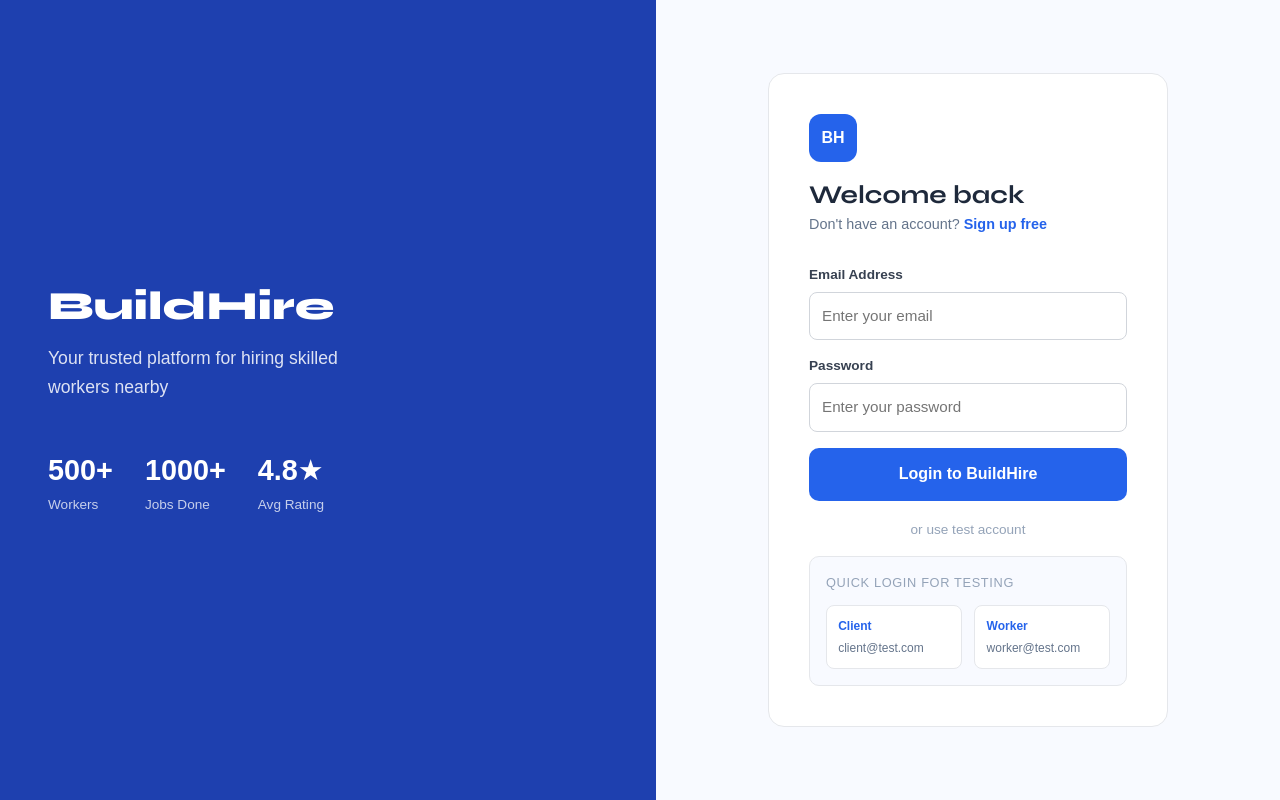
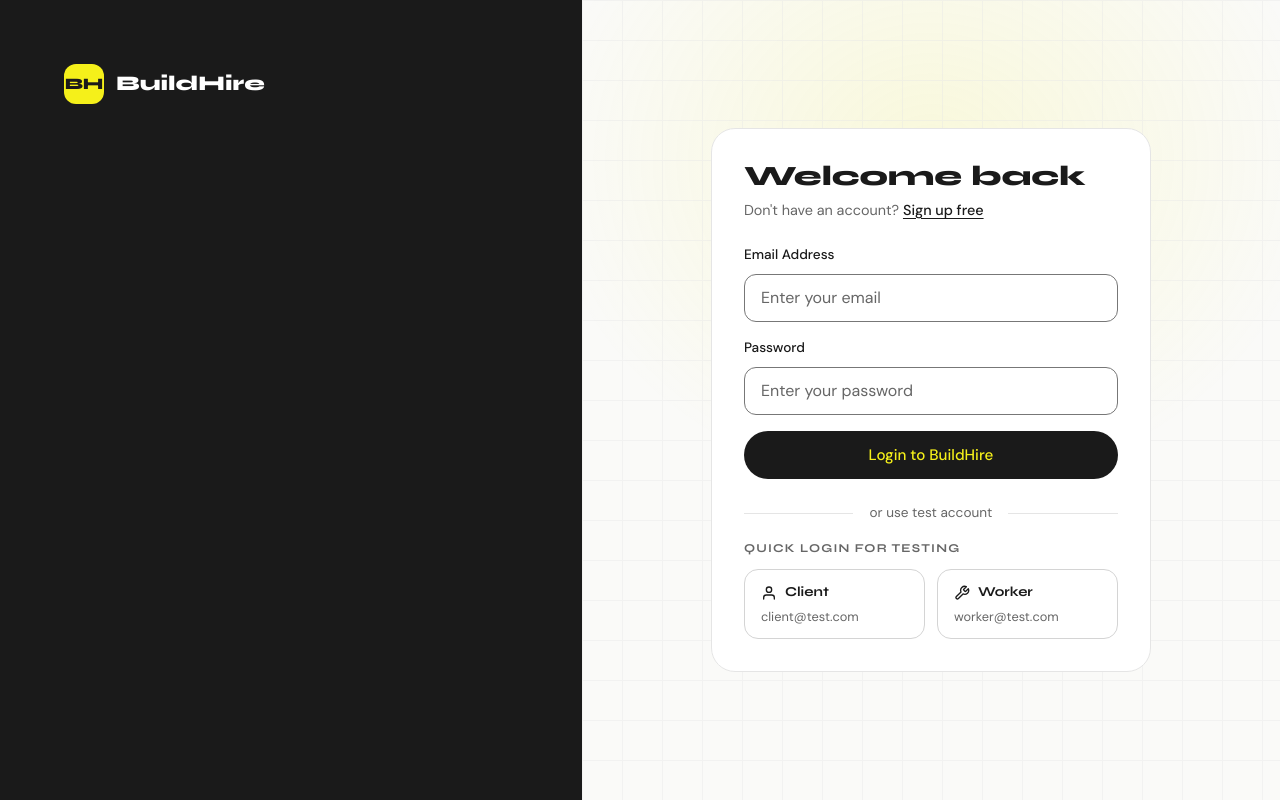
Before and after one commit to RayAlok408/BuildHire-Project-, a React (Create React App) app in the folder client/: page /login in a window 1280 px wide. Built offline with nearby package versions, Linux system fonts and the light colour scheme; no server answers.

Commit message:
revamp: login to design system (split layout, shared Field/Button/Alert, icon test tiles)

```diff
--- a/client/src/components/components.css
+++ b/client/src/components/components.css
@@ -258,6 +258,30 @@
 .bh-reveal--group > .bh-stagger { opacity: 0; }
 .bh-reveal--group.is-visible > .bh-stagger { opacity: 1; animation: bh-rise var(--motion-reveal) var(--motion-ease) backwards; }
 
+/* ---------- Inline link (button that reads as a link) ---------- */
+.bh-link {
+  padding: 0 var(--space-4); margin: 0 calc(var(--space-4) * -1);
+  background: none; border: 0; border-radius: var(--space-4);
+  font: inherit; font-weight: 500; color: var(--ink); cursor: pointer;
+  text-decoration: underline; text-underline-offset: 3px;
+  transition: background-color var(--motion-fast) var(--motion-ease);
+}
+.bh-link:hover { background: var(--yellow); text-decoration: none; }
+
+/* ---------- Divider with a label ---------- */
+.bh-divider { display: flex; align-items: center; gap: var(--space-16); font-size: 0.85rem; color: var(--muted-text); }
+.bh-divider::before, .bh-divider::after { content: ''; flex: 1; height: 1px; background: var(--line); }
+
+/* ---------- Landing backdrop: grid + the subtle yellow glow (the only glow in the app) ---------- */
+.bh-backdrop { position: relative; isolation: isolate; }
+.bh-backdrop::before, .bh-backdrop::after { content: ''; position: absolute; inset: 0; z-index: -1; pointer-events: none; }
+.bh-backdrop::before { background: radial-gradient(ellipse 80% 60% at 50% 20%, var(--yellow-glow) 0%, transparent 70%); }
+.bh-backdrop::after {
+  opacity: 0.4;
+  background-image: linear-gradient(var(--line) 1px, transparent 1px), linear-gradient(90deg, var(--line) 1px, transparent 1px);
+  background-size: 40px 40px;
+}
+
 /* ---------- Motion off ---------- */
 @media (prefers-reduced-motion: reduce) {
   .bh-btn:hover, .bh-card--hover:hover { transform: none !important; box-shadow: none !important; }
--- /dev/null
+++ b/client/src/pages/Auth.css
@@ -0,0 +1,70 @@
+/* Login + Register layout: dark brand panel on the left, form on the landing's grid backdrop. */
+
+.bh-auth { display: grid; grid-template-columns: minmax(0, 5fr) minmax(0, 6fr); min-height: 100vh; }
+
+/* ---------- Brand panel ---------- */
+.bh-auth__brand {
+  position: sticky; top: 0; align-self: start; min-height: 100vh;
+  display: flex; flex-direction: column; justify-content: space-between; gap: var(--space-48);
+  padding: var(--space-64);
+  background: var(--ink); color: var(--white);
+}
+.bh-auth__headline { max-width: 460px; margin-bottom: var(--space-32); font-size: clamp(2rem, 3.2vw, 3rem); line-height: 1.1; color: var(--white); }
+.bh-auth__accent { color: var(--yellow); }
+.bh-auth__list { list-style: none; display: flex; flex-direction: column; gap: var(--space-16); max-width: 460px; }
+.bh-auth__list li { display: flex; align-items: center; gap: var(--space-12); font-size: 1rem; color: var(--white); }
+.bh-auth__tick {
+  width: 28px; height: 28px; flex-shrink: 0;
+  display: flex; align-items: center; justify-content: center;
+  background: var(--yellow); color: var(--ink); border-radius: 50%;
+}
+
+/* ---------- Form side ---------- */
+.bh-auth__main {
+  display: flex; align-items: center; justify-content: center;
+  padding: var(--space-48) var(--space-24);
+}
+.bh-auth__card { width: 100%; max-width: 440px; }
+.bh-auth__title { margin-bottom: var(--space-8); font-size: 1.75rem; }
+.bh-auth__sub { margin-bottom: var(--space-24); font-size: 0.9rem; color: var(--muted-text); }
+.bh-auth__form { display: flex; flex-direction: column; gap: var(--space-16); }
+.bh-auth__form .bh-divider { margin-top: var(--space-8); }
+
+/* ---------- Quick-login test accounts ---------- */
+.bh-test { margin-top: var(--space-16); }
+.bh-test__title { margin-bottom: var(--space-12); font-family: var(--font-display); font-size: 0.75rem; font-weight: 700; letter-spacing: 0.1em; text-transform: uppercase; color: var(--muted-text); }
+.bh-test__row { display: grid; grid-template-columns: 1fr 1fr; gap: var(--space-12); }
+.bh-test__tile {
+  display: flex; flex-direction: column; align-items: flex-start; gap: var(--space-4);
+  padding: var(--space-12) var(--space-16);
+  background: var(--white); border: 1px solid var(--border-strong); border-radius: var(--radius-tile);
+  text-align: left; cursor: pointer;
+  transition: transform var(--motion-base) var(--motion-ease), box-shadow var(--motion-base) var(--motion-ease), border-color var(--motion-base) var(--motion-ease);
+}
+.bh-test__role { display: inline-flex; align-items: center; gap: var(--space-8); font-family: var(--font-display); font-size: 0.85rem; font-weight: 700; color: var(--ink); }
+.bh-test__email { font-size: 0.8rem; color: var(--muted-text); word-break: break-all; }
+@media (hover: hover) {
+  .bh-test__tile:hover { transform: translateY(-2px); border-color: var(--ink); box-shadow: var(--shadow-lift); }
+}
+@media (prefers-reduced-motion: reduce) {
+  .bh-test__tile:hover { transform: none; box-shadow: none; }
+}
+
+/* ---------- Register role switch ---------- */
+.bh-auth__roles { margin-bottom: var(--space-24); }
+
+/* ---------- Responsive ---------- */
+@media (max-width: 900px) {
+  .bh-auth { grid-template-columns: 1fr; }
+  .bh-auth__brand { position: static; min-height: 0; gap: 0; padding: var(--space-24) 6%; }
+  .bh-auth__headline { margin: var(--space-24) 0 0; font-size: 1.5rem; }
+  .bh-auth__brand .bh-stats, .bh-auth__list { display: none; }
+  .bh-auth__main { padding: var(--space-32) 6% var(--space-48); }
+}
+@media (max-width: 600px) {
+  .bh-auth__headline { display: none; }
+  .bh-auth__brand { padding: var(--space-16) 6%; }
+}
+@media (max-width: 380px) {
+  .bh-test__row { grid-template-columns: 1fr; }
+}
--- a/client/src/pages/Home.js
+++ b/client/src/pages/Home.js
@@ -63,9 +63,7 @@ function Home() {
       </TopNav>
 
       <main>
-        <section className="bh-hero">
-          <div className="bh-hero__glow" />
-          <div className="bh-hero__grid" />
+        <section className="bh-hero bh-backdrop">
           <div className="bh-live-pill bh-rise" style={stagger(0)}>
             <span className="bh-live-dot" />
             Workers available near you right now
--- a/client/src/pages/Login.js
+++ b/client/src/pages/Login.js
@@ -1,8 +1,16 @@
 import React, { useState } from 'react';
 import axios from 'axios';
 import { useNavigate } from 'react-router-dom';
+import { Alert, Button, Card, Field, Icon, Logo, StatBar, stagger } from '../components';
+import './Auth.css';
 
 const API = 'https://buildhire-server.onrender.com';
+
+const BRAND_STATS = [
+  { value: '500+', label: 'Workers' },
+  { value: '1000+', label: 'Jobs Done' },
+  { value: <>4.8<Icon name="star" size={22} /></>, label: 'Avg Rating' },
+];
 
 function Login() {
   const navigate = useNavigate();
@@ -35,95 +43,72 @@ function Login() {
   const handleKey = e => { if (e.key === 'Enter') submit(); };
 
   return (
-    <div style={styles.page}>
-      <div style={styles.left}>
-        <h1 style={styles.brand}>BuildHire</h1>
-        <p style={styles.tagline}>Your trusted platform for hiring skilled workers nearby</p>
-        <div style={styles.statsRow}>
-          <div style={styles.stat}>
-            <span style={styles.statNum}>500+</span>
-            <span style={styles.statLabel}>Workers</span>
-          </div>
-          <div style={styles.stat}>
-            <span style={styles.statNum}>1000+</span>
-            <span style={styles.statLabel}>Jobs Done</span>
-          </div>
-          <div style={styles.stat}>
-            <span style={styles.statNum}>4.8★</span>
-            <span style={styles.statLabel}>Avg Rating</span>
-          </div>
+    <div className="bh-auth">
+      <aside className="bh-auth__brand bh-on-ink">
+        <Logo tone="dark" />
+        <div>
+          <h1 className="bh-auth__headline bh-rise">
+            Your trusted platform for hiring skilled workers <span className="bh-auth__accent">nearby</span>
+          </h1>
+          <StatBar tone="dark" items={BRAND_STATS} className="bh-rise" style={stagger(1)} />
         </div>
-      </div>
+      </aside>
 
-      <div style={styles.right}>
-        <div style={styles.card}>
-          <div style={styles.iconCircle}>BH</div>
-          <h2 style={styles.title}>Welcome back</h2>
-          <p style={styles.subtitle}>Don't have an account? <span style={styles.link} onClick={() => navigate('/register')}>Sign up free</span></p>
+      <main className="bh-auth__main bh-backdrop">
+        <Card className="bh-auth__card bh-rise" style={stagger(1)}>
+          <h2 className="bh-auth__title">Welcome back</h2>
+          <p className="bh-auth__sub">
+            Don't have an account? <button type="button" className="bh-link" onClick={() => navigate('/register')}>Sign up free</button>
+          </p>
 
-          <div style={styles.field}>
-            <label style={styles.label}>Email Address</label>
-            <input style={styles.input} name="email" type="email" placeholder="Enter your email" value={form.email} onChange={handle} onKeyDown={handleKey} />
-          </div>
-          <div style={styles.field}>
-            <label style={styles.label}>Password</label>
-            <input style={styles.input} name="password" type="password" placeholder="Enter your password" value={form.password} onChange={handle} onKeyDown={handleKey} />
+          <div className="bh-auth__form">
+            <Field
+              label="Email Address"
+              name="email"
+              type="email"
+              autoComplete="email"
+              placeholder="Enter your email"
+              value={form.email}
+              onChange={handle}
+              onKeyDown={handleKey}
+            />
+            <Field
+              label="Password"
+              name="password"
+              type="password"
+              autoComplete="current-password"
+              placeholder="Enter your password"
+              value={form.password}
+              onChange={handle}
+              onKeyDown={handleKey}
+            />
+
+            {msg && <Alert tone="error">{msg}</Alert>}
+
+            <Button full loading={loading} onClick={submit}>
+              {loading ? 'Logging in' : 'Login to BuildHire'}
+            </Button>
+
+            <div className="bh-divider">or use test account</div>
           </div>
 
-          {msg && <div style={styles.errorBox}>{msg}</div>}
-
-          <button style={styles.btn} onClick={submit} disabled={loading}>
-            {loading ? 'Logging in...' : 'Login to BuildHire'}
-          </button>
-
-          <div style={styles.divider}>or use test account</div>
-
-          <div style={styles.testAccounts}>
-            <p style={styles.testTitle}>Quick login for testing</p>
-            <div style={styles.testRow}>
-              <div style={styles.testCard} onClick={() => setForm({ email: 'client@test.com', password: '123456' })}>
-                <span style={styles.testRole}>Client</span>
-                <span style={styles.testEmail}>client@test.com</span>
-              </div>
-              <div style={styles.testCard} onClick={() => setForm({ email: 'worker@test.com', password: '123456' })}>
-                <span style={styles.testRole}>Worker</span>
-                <span style={styles.testEmail}>worker@test.com</span>
-              </div>
+          <div className="bh-test">
+            <p className="bh-test__title">Quick login for testing</p>
+            <div className="bh-test__row">
+              <button type="button" className="bh-test__tile" onClick={() => setForm({ email: 'client@test.com', password: '123456' })}>
+                <span className="bh-test__role"><Icon name="user" size={16} />Client</span>
+                <span className="bh-test__email">client@test.com</span>
+              </button>
+              <button type="button" className="bh-test__tile" onClick={() => setForm({ email: 'worker@test.com', password: '123456' })}>
+                <span className="bh-test__role"><Icon name="wrench" size={16} />Worker</span>
+                <span className="bh-test__email">worker@test.com</span>
+              </button>
             </div>
           </div>
-        </div>
-      </div>
+        </Card>
+      </main>
     </div>
   );
 }
 
-const styles = {
-  page: { display: 'flex', minHeight: '100vh', fontFamily: 'sans-serif' },
-  left: { flex: 1, background: '#1e40af', padding: '3rem', display: 'flex', flexDirection: 'column', justifyContent: 'center', color: '#fff' },
-  brand: { fontSize: '2.5rem', fontWeight: '800', margin: '0 0 1rem' },
-  tagline: { fontSize: '1.1rem', opacity: 0.85, margin: '0 0 3rem', lineHeight: 1.6, maxWidth: '320px' },
-  statsRow: { display: 'flex', gap: '2rem' },
-  stat: { display: 'flex', flexDirection: 'column', gap: '0.2rem' },
-  statNum: { fontSize: '1.8rem', fontWeight: '800' },
-  statLabel: { fontSize: '0.85rem', opacity: 0.75 },
-  right: { flex: 1, background: '#f8faff', display: 'flex', alignItems: 'center', justifyContent: 'center', padding: '2rem' },
-  card: { background: '#fff', padding: '2.5rem', borderRadius: '16px', border: '1px solid #e5e7eb', width: '100%', maxWidth: '400px' },
-  iconCircle: { width: '48px', height: '48px', background: '#2563eb', borderRadius: '12px', display: 'flex', alignItems: 'center', justifyContent: 'center', color: '#fff', fontWeight: '800', fontSize: '1rem', marginBottom: '1.2rem' },
-  title: { fontSize: '1.6rem', fontWeight: '700', color: '#1e293b', margin: '0 0 0.3rem' },
-  subtitle: { fontSize: '0.9rem', color: '#64748b', margin: '0 0 1.8rem' },
-  link: { color: '#2563eb', cursor: 'pointer', fontWeight: '600' },
-  field: { marginBottom: '1rem' },
-  label: { display: 'block', fontSize: '0.85rem', fontWeight: '600', color: '#374151', marginBottom: '0.4rem' },
-  input: { width: '100%', padding: '0.75rem', borderRadius: '8px', border: '1px solid #d1d5db', fontSize: '0.95rem', boxSizing: 'border-box' },
-  errorBox: { background: '#fee2e2', color: '#dc2626', padding: '0.75rem', borderRadius: '8px', fontSize: '0.9rem', marginBottom: '1rem', textAlign: 'center' },
-  btn: { width: '100%', padding: '0.9rem', background: '#2563eb', color: '#fff', border: 'none', borderRadius: '10px', fontSize: '1rem', cursor: 'pointer', fontWeight: '700', marginBottom: '1.2rem' },
-  divider: { textAlign: 'center', color: '#94a3b8', fontSize: '0.85rem', margin: '0 0 1rem' },
-  testAccounts: { background: '#f8faff', borderRadius: '10px', padding: '1rem', border: '1px solid #e5e7eb' },
-  testTitle: { fontSize: '0.8rem', color: '#94a3b8', margin: '0 0 0.8rem', textTransform: 'uppercase', letterSpacing: '0.05em' },
-  testRow: { display: 'flex', gap: '0.8rem' },
-  testCard: { flex: 1, background: '#fff', border: '1px solid #e5e7eb', borderRadius: '8px', padding: '0.7rem', cursor: 'pointer', display: 'flex', flexDirection: 'column', gap: '0.2rem' },
-  testRole: { fontSize: '0.75rem', color: '#2563eb', fontWeight: '700' },
-  testEmail: { fontSize: '0.75rem', color: '#64748b' },
-};
-
 export default Login;
```
Also changed, not shown: client/src/pages/Home.css (+0 -10 lines).
